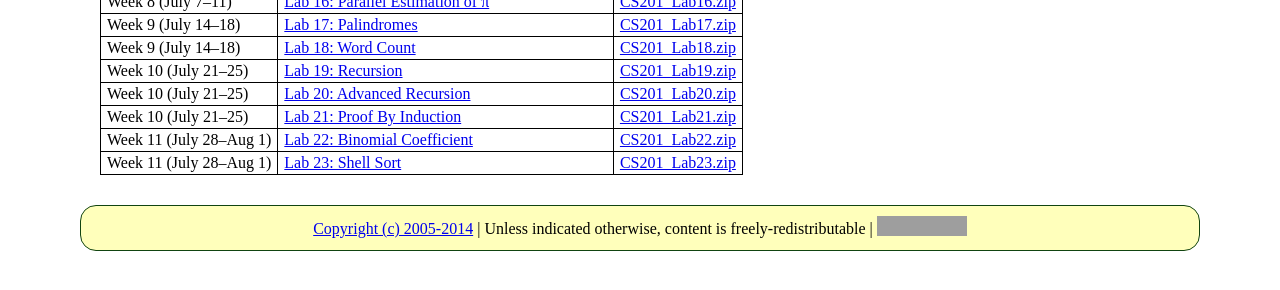
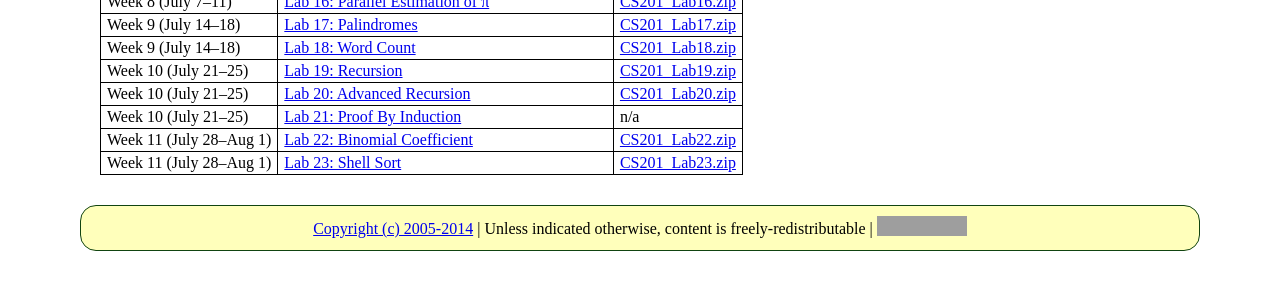
Before and after one commit to ycpcs/cs201-summer2014, a Jekyll site: the page built from labs/index.md, in a window 1280 px wide. Shown: the part 566-856 px from the top of the page. Built offline with Jekyll 4.4.1, drawn with Linux system fonts in a browser that asks for light colours; Markdown is read by kramdown in place of the engine named in the settings; grey boxes are pictures that could not be loaded.

Commit message:
fix link

```diff
--- a/labs/index.md
+++ b/labs/index.md
@@ -31,6 +31,6 @@ Week 9 (July 14&ndash;18) | [Lab 17: Palindromes](lab17.html) | [CS201\_Lab17.zi
 Week 9 (July 14&ndash;18) | [Lab 18: Word Count](lab18.html) | [CS201\_Lab18.zip](CS201_Lab18.zip)
 Week 10 (July 21&ndash;25) | [Lab 19: Recursion](lab19.html) | [CS201\_Lab19.zip](CS201_Lab19.zip)
 Week 10 (July 21&ndash;25) | [Lab 20: Advanced Recursion](lab20.html) | [CS201\_Lab20.zip](CS201_Lab20.zip)
-Week 10 (July 21&ndash;25) | [Lab 21: Proof By Induction](lab21.html) | [CS201\_Lab21.zip](CS201_Lab21.zip)
+Week 10 (July 21&ndash;25) | [Lab 21: Proof By Induction](lab21.html) | n/a
 Week 11 (July 28&ndash;Aug 1) | [Lab 22: Binomial Coefficient](lab22.html) | [CS201\_Lab22.zip](CS201_Lab22.zip)
 Week 11 (July 28&ndash;Aug 1) | [Lab 23: Shell Sort](lab23.html) | [CS201\_Lab23.zip](CS201_Lab23.zip)
```
